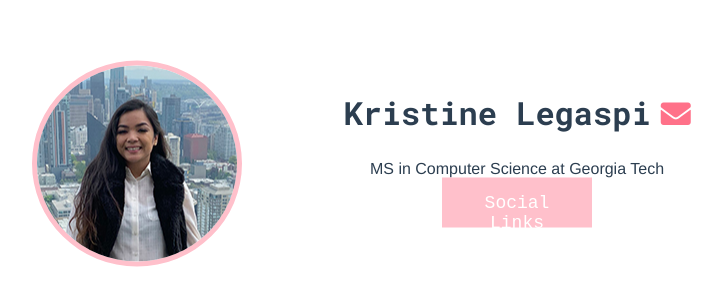
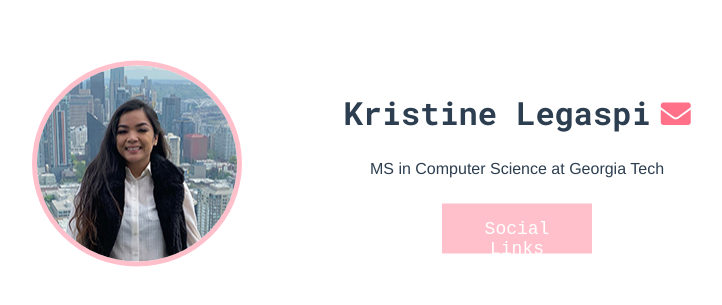
Before and after one commit to krissylegaspi/personal-website, a Vue app: page / in a window 1280 px wide. Shown: the part 197-502 px from the top of the page, without its empty margins (228-950 px from the left). Built offline with nearby package versions, Linux system fonts and the light colour scheme.

Commit message:
Fixed spacings

```diff
--- a/src/components/Header.vue
+++ b/src/components/Header.vue
@@ -72,9 +72,10 @@ export default {
 
 .box .content p {
     margin: 0;
-    padding: 10px 0 0;
+    padding: 10px 0 10px;
     text-align: justify;
     display: inline-block;
+    margin-bottom: 1rem;
 }
 
 header {
```
Also changed, not shown: src/assets/ultacollab.jpg (added).
